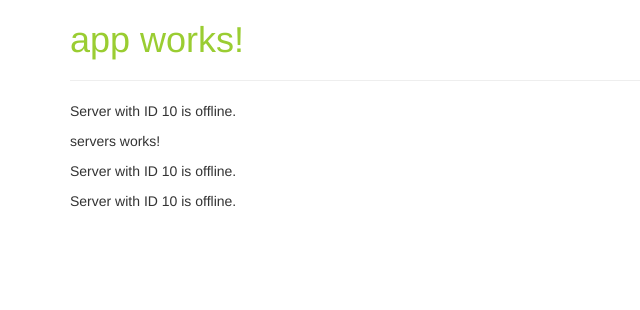
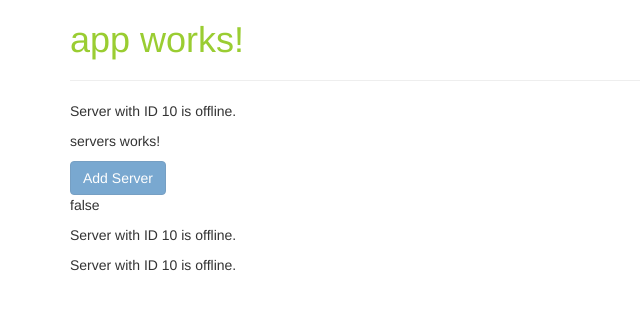
Before and after one commit to lohas1107/udemy-angular, an Angular app: page / in a window 1280 px wide. Shown: the top 310 px of the page, without its empty margins (0-640 px from the left). Built offline with nearby package versions, Linux system fonts and the light colour scheme.

Commit message:
property binding

```diff
--- a/src/app/servers/servers.component.html
+++ b/src/app/servers/servers.component.html
@@ -1,5 +1,7 @@
 <p>
   servers works!
 </p>
+<button class="btn btn-primary" [disabled]="!allowNewServer">Add Server</button>
+<p [innerText]="allowNewServer"></p>
 <app-server></app-server>
 <app-server></app-server>
--- a/src/app/servers/servers.component.ts
+++ b/src/app/servers/servers.component.ts
@@ -6,8 +6,12 @@ import { Component, OnInit } from '@angular/core';
   styleUrls: ['./servers.component.css']
 })
 export class ServersComponent implements OnInit {
-
-  constructor() { }
+  allowNewServer = true;
+  constructor() {
+    setTimeout(()=>{
+      this.allowNewServer = false;
+    },2000);
+  }
 
   ngOnInit() {
   }
```
